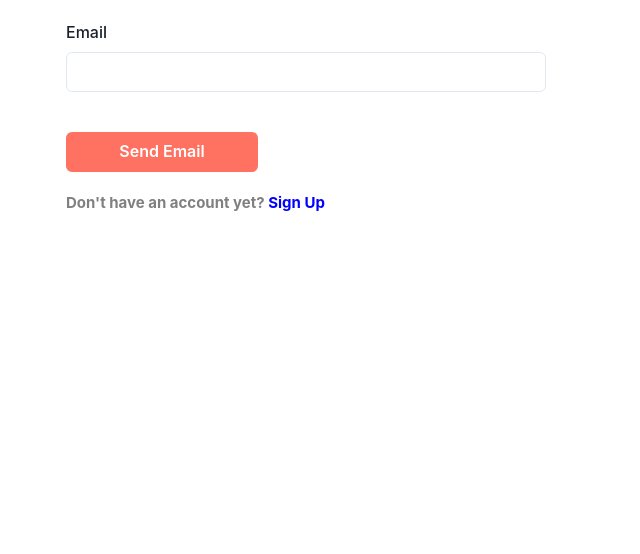
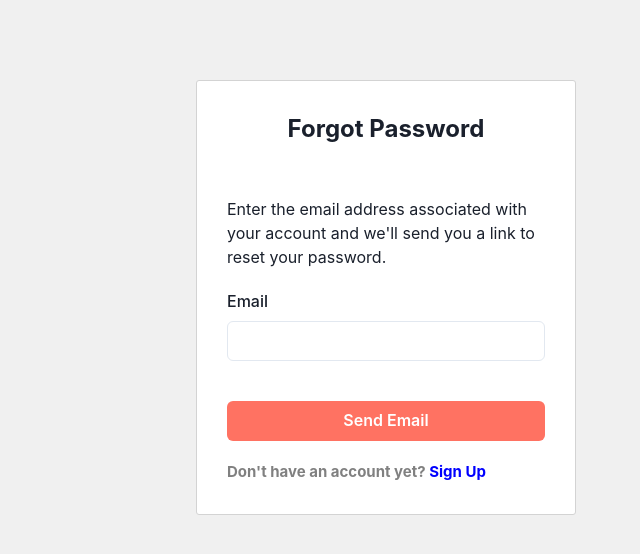
Before and after one commit to aholl7/BudgetApplicationV2, a Next.js app: page /forgotPassword in a window 1280 px wide. Shown: the top 554 px of the page, without its empty margins (254-894 px from the left). Built offline with nearby package versions, Linux system fonts and the light colour scheme; no server answers.

Commit message:
Forgot Password Feature and other add-ons

```diff
--- a/pages/forgotPassword.js
+++ b/pages/forgotPassword.js
@@ -1,24 +1,17 @@
 import Head from "next/head";
 import Image from "next/image";
 import Link from "next/link";
-import styles from "../styles/Home.module.css";
-import Logo from "../public/images/logo-white.png";
 import { useState, useEffect } from "react";
-import LoginImage from "../public/images/loginImage.png";
+import SuccessImage from "../public/images/Upvote-pana.png";
 import {
-    Grid,
-    GridItem,
     Button,
     FormControl,
     FormLabel,
     FormErrorMessage,
-    FormHelperText,
     Input,
     Box,
-    Center,
     Alert,
     AlertIcon,
-    AlertTitle,
     AlertDescription
 } from "@chakra-ui/react"
 import { useForm } from "react-hook-form";
@@ -35,16 +28,38 @@ const ForgotPassword = () => {
 
     const [errorTriggered, setErrorTriggered] = useState(false);
     const [errorMessage, setErrorMessage] = useState("");
-
+    const [resetSent, setResetSent] = useState(false);
     const submitInfo = async (data) => {
-        sendPasswordResetEmail(auth, email)
+        sendPasswordResetEmail(auth, data.email)
         .then(() => {
             // Password reset email sent!
             // ..
+            setResetSent(true);
         }).catch((error) => {
             const errorCode = error.code;
             const errorMessage = error.message;
             setErrorTriggered(true);
+            // ..
+            const element = document.getElementById("error-message-reset");
+
+            if (errorCode == "auth/invalid-email") {
+
+                 setErrorMessage("Invalid Email");
+            } else if (errorCode == "auth/missing-continue-uri") {
+
+                 setErrorMessage(errorMessage);
+            } else if (errorCode == "auth/invalid-continue-uri") {
+
+                 setErrorMessage(errorMessage);
+            } else if (errorCode == "auth/unauthorized-continue-uri") {
+
+                 setErrorMessage("This email is disabled");
+            } else if (errorCode == "auth/user-not-found") {
+
+                 setErrorMessage("User not found!");
+            } else {
+                window.alert(errorMessage);
+            }
 
           });
 
@@ -57,22 +72,34 @@ const ForgotPassword = () => {
     }
 
     useEffect(()=>{
+        document.body.style.backgroundColor = "#F0F0F0";
+    },[]);
 
-    },[]);
+    if(!resetSent){
         return (
             <div>
               <Head>
-          <title>Login</title>
+                <title>Forgot Password</title>
                 <meta name="description" content="Generated by create next app" />
                 <link rel="icon" href="/favicon.ico" />
               </Head>
 
               <main>
                   <Box>
-                <Box margin="auto" width="50%">
+                      <Box
+                          margin="auto"
+                          marginTop="80px"
+                          width="380px"
+                          padding="30px"
+                          border="1px solid lightgrey"
+                          bg="#FFFFFF"
+                          borderRadius="3px"
+                      >
+                          <h1 style={{textAlign: "center", fontWeight: "bold", fontSize: "24px"}}>Forgot Password</h1>
+                          <p style={{marginTop: "50px"}}>Enter the email address associated with your account and we'll send you a link to reset your password.</p>
                           <form onSubmit={handleSubmit(submitInfo)}>
 
-                    <Box marginTop="20px" width={{base: "100%", sm: "75%"}}>
+                              <Box marginTop="20px" >
                               {errorTriggered && (
                                   <Alert status='error'>
                                       <AlertIcon />
@@ -95,6 +122,7 @@ const ForgotPassword = () => {
                                                   },
 
                                               })}
+
                                           />
                                           <FormErrorMessage>
                                               {errors.email && errors.email.message}
@@ -109,7 +137,7 @@ const ForgotPassword = () => {
                               <Button
                                   color="#FFFFFF"
                                   bg="#FF7262"
-                        width={{base: "50%", md: "30%"}}
+                                  width="100%"
                                   _hover={{ color: "#FFFFFF", bg: "#FF7262"}}
                                   marginTop="40px"
                                   type="submit"
@@ -133,6 +161,46 @@ const ForgotPassword = () => {
 
             </div>
         )
+    }else{
+        return (
+            <div>
+              <Head>
+                <title>Success!</title>
+                <meta name="description" content="Generated by create next app" />
+                <link rel="icon" href="/favicon.ico" />
+              </Head>
+
+              <main>
+                  <Box>
+                      <Box
+                          margin="auto"
+                          marginTop="80px"
+                          width="520px"
+                          padding="30px"
+                          border="1px solid lightgrey"
+                          bg="white"
+                      >
+                          <h1 style={{textAlign: "center", fontWeight: "bold", fontSize: "24px"}}>Password Reset Email successfully sent!</h1>
+                          <Box textAlign="center">
+                            <Image src={SuccessImage} height={350} width={350}/>
+                          </Box>
+
+                          <p style={{marginTop: "10px"}}>The email has successfully been sent to your email address. Once you have reset your email you can navigate back to the login page by clicking <Link href="/login"><a style={{color: "blue"}}>here</a></Link>.</p>
+
+                      </Box>
+                  </Box>
+
+
+
+
+
+              </main>
+
+
+            </div>
+        );
+    }
+
   }
   //templateColumns={{base: "repeat(3, 1fr)", sm: "repeat(2, 1fr)"}}
   export default ForgotPassword;
--- a/styles/globals.css
+++ b/styles/globals.css
@@ -22,6 +22,13 @@ a {
 
 }
 
+#loading-logo-text{
+  color: #0ACF83;
+  font-size: 70px;
+  font-weight: bold;
+  text-align: center;
+}
+
 #logo-text-white{
   color: #FFFFFF;
   font-size: 26px;
@@ -29,3 +36,26 @@ a {
   margin-left: -30px;
 
 }
+
+.loader {
+  border: 16px solid #f3f3f3;
+  border-radius: 50%;
+  border-top: 16px solid #0ACF83;
+  border-right: 16px solid #0ACF83;
+  border-left: 16px solid #cfffec;
+  border-bottom: 16px solid #cfffec;;
+  width: 100px;
+  height: 100px;
+  -webkit-animation: spin 2s linear infinite;
+  animation: spin 2s linear infinite;
+}
+
+@-webkit-keyframes spin {
+  0% { -webkit-transform: rotate(0deg); }
+  100% { -webkit-transform: rotate(360deg); }
+}
+
+@keyframes spin {
+  0% { transform: rotate(0deg); }
+  100% { transform: rotate(360deg); }
+}
```
Also changed, not shown: components/LoadingScreen.js (added, +37 -0 lines), pages/dashboard.js (+11 -12 lines), pages/index.js (+10 -2 lines), pages/login.js (+7 -3 lines), pages/signup.js (+25 -0 lines), public/images/Upvote-pana.png (added). Lines whose indentation alone changed are shown as unchanged.
